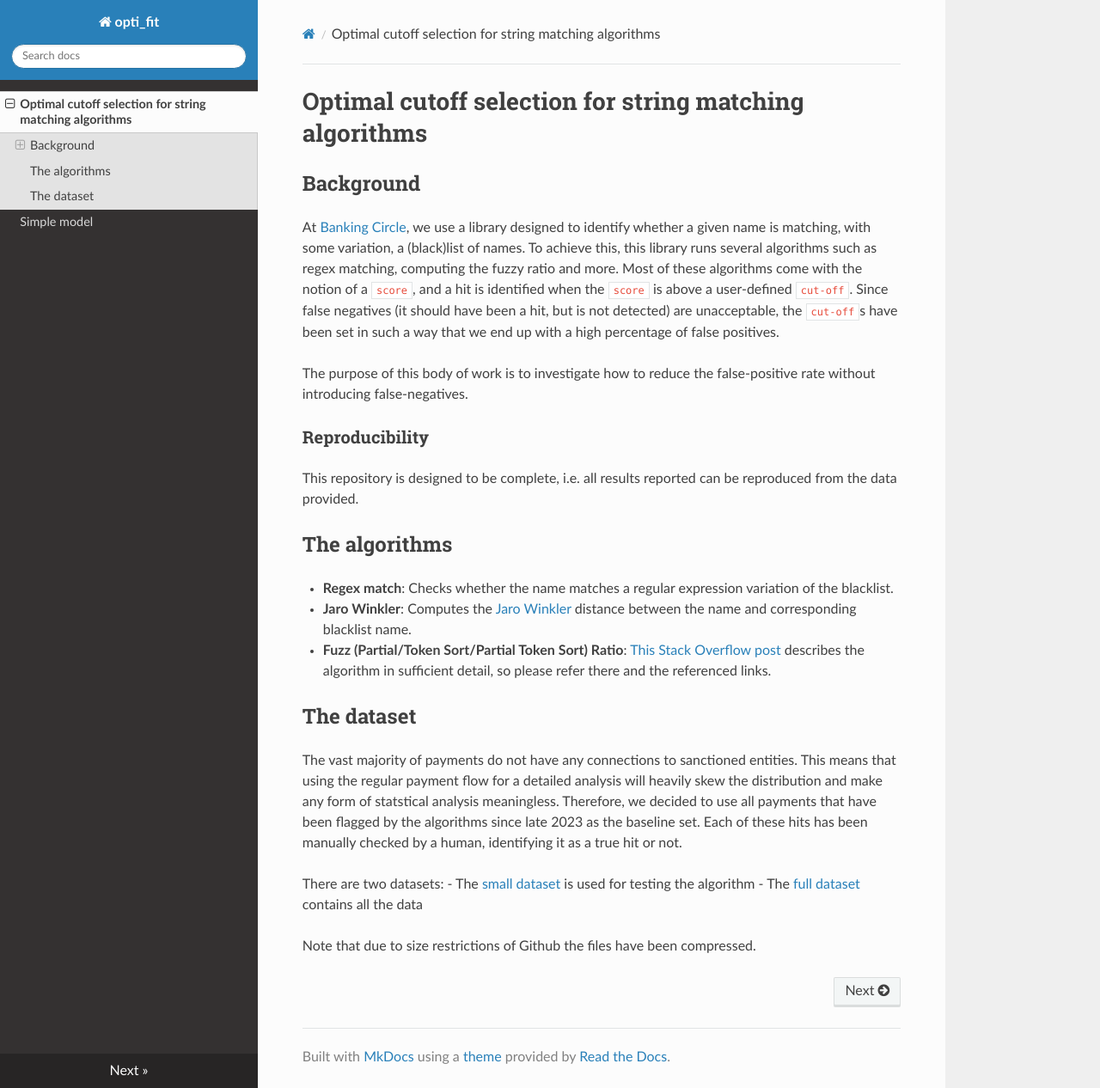
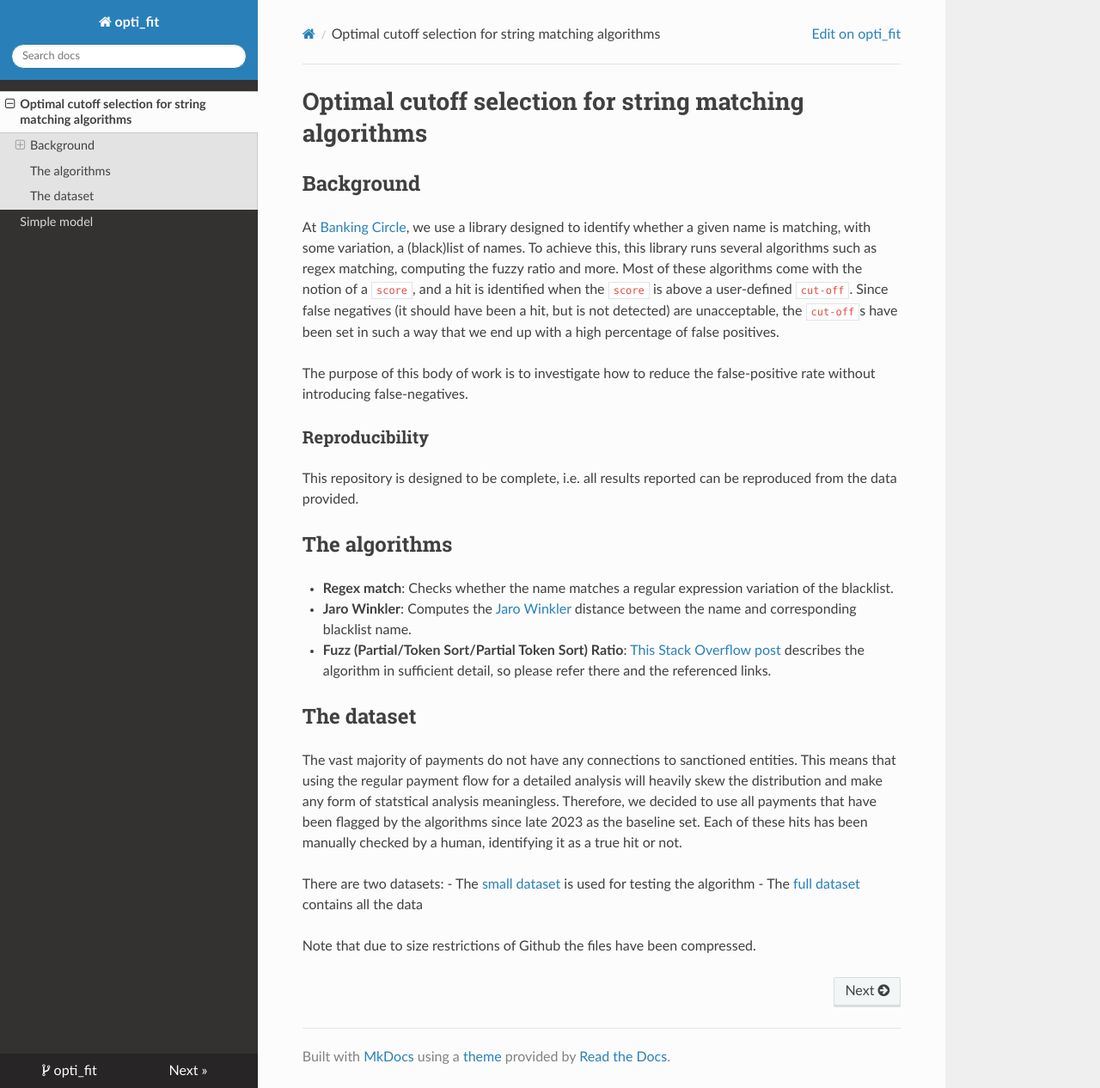
Before and after one commit to RichardOberdieck/opti_fit, an MkDocs documentation site: the page built from docs/index.md, in a window 1280 px wide and 1266 px high. Shown: the whole window at 86% size. Built offline with MkDocs 1.6.1, drawn with Linux system fonts in a browser that asks for light colours; nearby versions of some CDN libraries.

Commit message:
Fix docs to work

```diff
--- a/mkdocs.yml
+++ b/mkdocs.yml
@@ -1,4 +1,7 @@
 site_name: opti_fit
+site_url: https://RichardOberdieck.github.io/opti_fit/
+repo_url: https://github.com/RichardOberdieck/opti_fit
+repo_name: opti_fit
 
 theme:
   name: "readthedocs"
```
Also changed, not shown: 2 other files.
